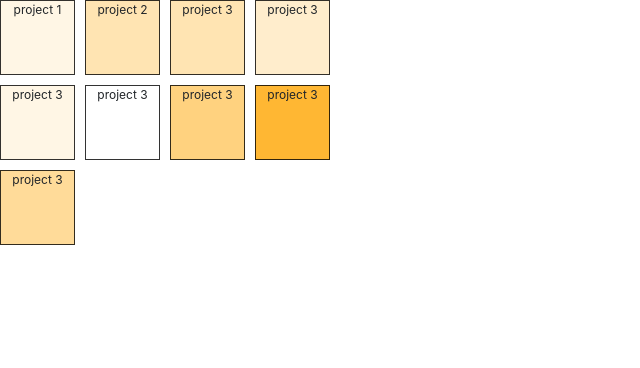
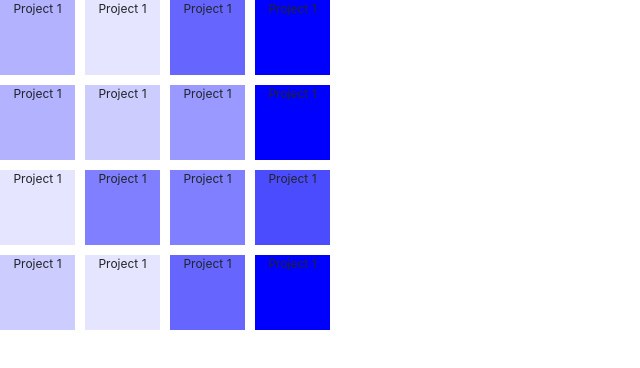
Before and after one commit to sammydowds/heat-map, a React (Create React App) app: page / in a window 1280 px wide. Shown: the top 368 px of the page, without its empty margins (0-640 px from the left). Built offline with nearby package versions, Linux system fonts and the light colour scheme.

Commit message:
Updating clarity and separating out component and CSS into own files

```diff
--- a/src/App.css
+++ b/src/App.css
@@ -36,17 +36,3 @@
     transform: rotate(360deg);
   }
 }
-.grid-container {
-  display: grid;
-  grid-template-columns: 75px 75px 75px 75px;
-  grid-template-rows: 75px 75px 75px 75px;
-  grid-row-gap: 10px;
-  grid-column-gap: 10px;
-}
-
-.grid-item {
-  background-color: rgba(255, 255, 255, 0.8);
-  border: 1px solid rgba(0, 0, 0, 0.8);
-  font-size: 12px;
-  text-align: center;
-}
--- a/src/App.js
+++ b/src/App.js
@@ -1,14 +1,14 @@
 import React from 'react';
 import logo from './logo.svg';
 import './App.css';
-import HeatMap from './components/MapComponent';
 import 'bootstrap/dist/css/bootstrap.min.css';
+import MainComponent from './MainComponent';
 
 
 function App() {
   return (
     <div className="App">
-        <HeatMap />
+        <MainComponent />
     </div>
   );
 }
--- /dev/null
+++ b/src/MainComponent.js
@@ -0,0 +1,32 @@
+import React from 'react';
+import HeatMap from './components/HeatMapComponent';
+
+function MainComponent() {
+    const color = [0, 0, 255];
+    const items = [
+        {'title': 'Project 1', 'index': 3},
+        {'title': 'Project 1', 'index': 1},
+        {'title': 'Project 1', 'index': 6},
+        {'title': 'Project 1', 'index': 10},
+        {'title': 'Project 1', 'index': 3},
+        {'title': 'Project 1', 'index': 2},
+        {'title': 'Project 1', 'index': 4},
+        {'title': 'Project 1', 'index': 10},
+        {'title': 'Project 1', 'index': 1},
+        {'title': 'Project 1', 'index': 5},
+        {'title': 'Project 1', 'index': 5},
+        {'title': 'Project 1', 'index': 7},
+        {'title': 'Project 1', 'index': 2},
+        {'title': 'Project 1', 'index': 1},
+        {'title': 'Project 1', 'index': 6},
+        {'title': 'Project 1', 'index': 10}
+    ]
+    return(
+        <HeatMap
+            index={items}
+            color={color}
+        />
+    );
+}
+
+export default MainComponent;
--- a/src/components/MapComponent.js
+++ b/src/components/HeatMapComponent.js
@@ -1,21 +1,12 @@
 import React, { Component } from 'react';
+import './heatmap.css';
 
 class HeatMap extends Component {
     constructor(props) {
         super(props)
         this.state = {
-            index: [
-                {'title': 'project 1', 'index': 1},
-                {'title': 'project 2', 'index': 3},
-                {'title': 'project 3', 'index': 3},
-                {'title': 'project 3', 'index': 2},
-                {'title': 'project 3', 'index': 1},
-                {'title': 'project 3', 'index': 0},
-                {'title': 'project 3', 'index': 5},
-                {'title': 'project 3', 'index': 8},
-                {'title': 'project 3', 'index': 4}
-            ],
-            color: [255, 165, 0],
+            index: this.props.index,
+            color: this.props.color
         }
     }
 
--- /dev/null
+++ b/src/components/heatmap.css
@@ -0,0 +1,13 @@
+.grid-container {
+    display: grid;
+    grid-template-columns: 75px 75px 75px 75px;
+    grid-template-rows: 75px 75px 75px 75px;
+    grid-row-gap: 10px;
+    grid-column-gap: 10px;
+  }
+
+  .grid-item {
+    background-color: rgba(255, 255, 255, 0.8);
+    font-size: 12px;
+    text-align: center;
+  }
```
Also changed, not shown: 1 other file (tests, documents, lock files or other folders).
